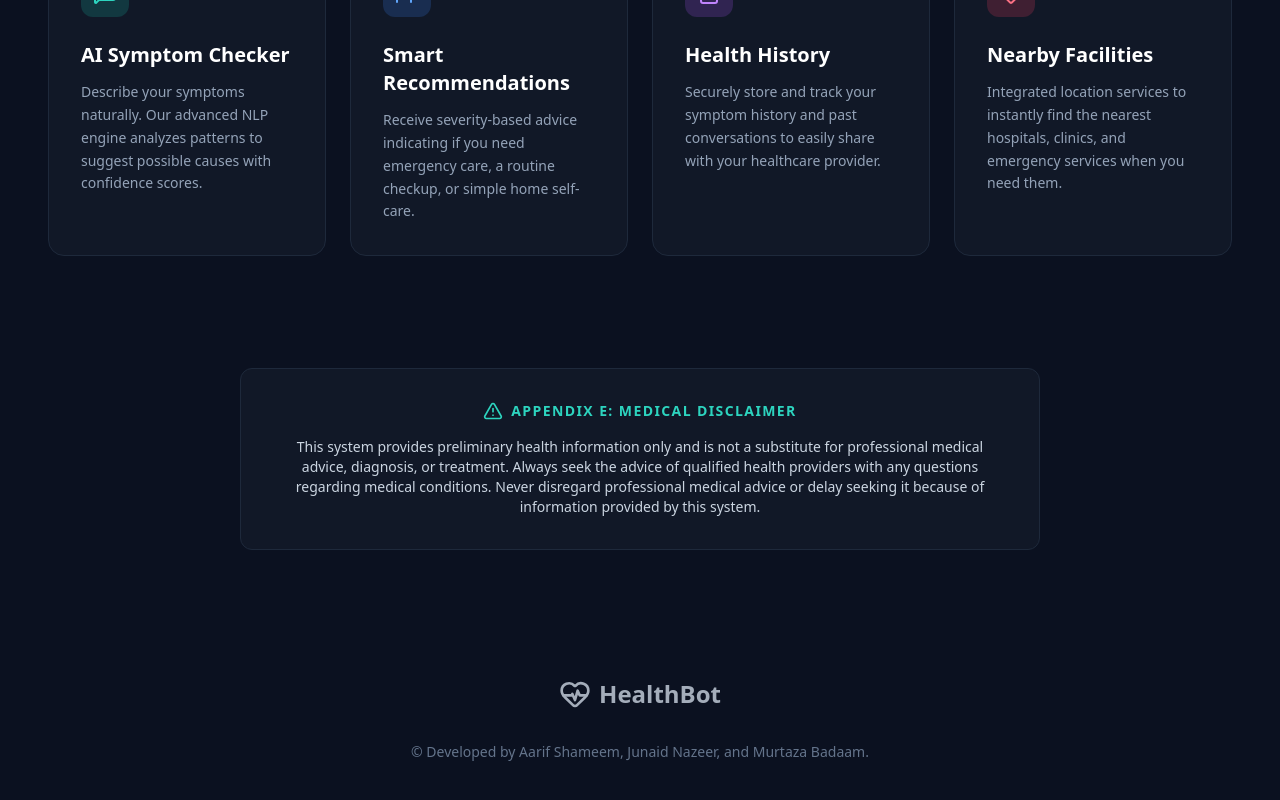
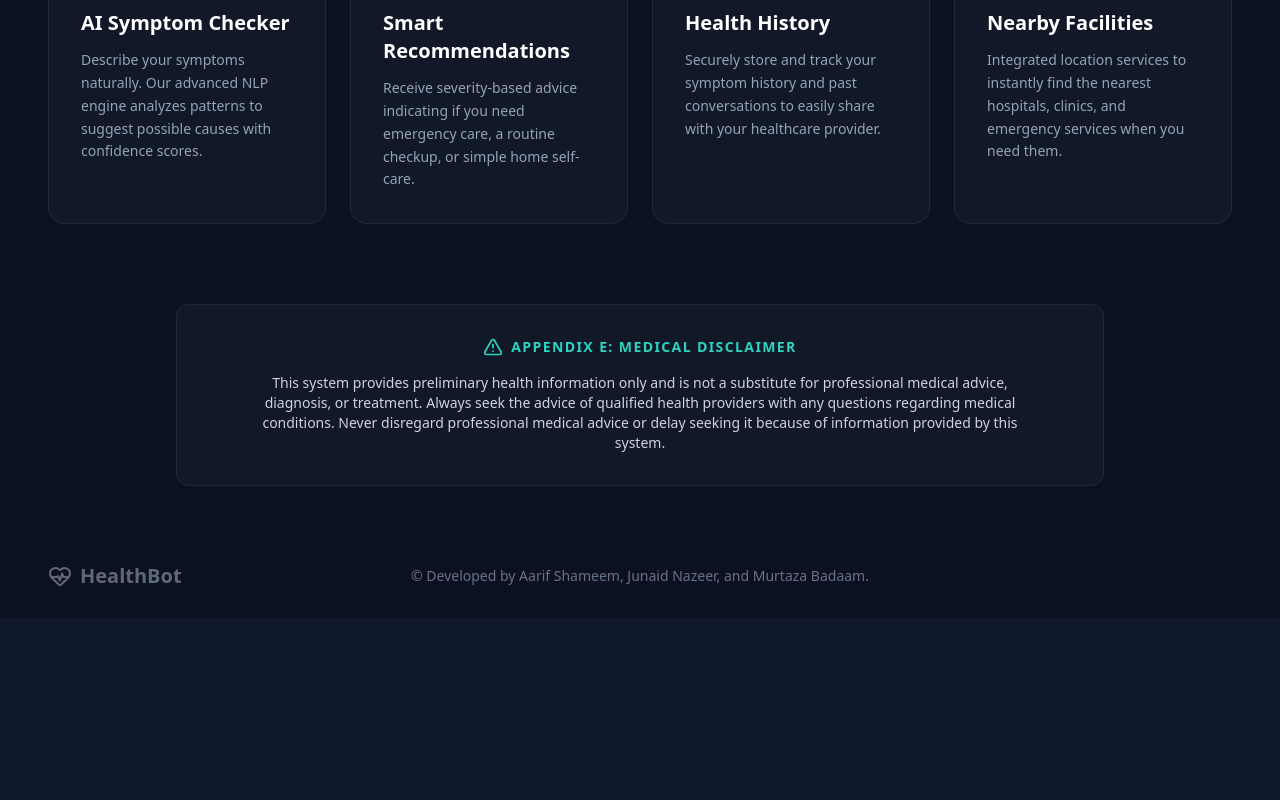
Before and after one commit to junaidnazeer/HealthBot-fullstack, a React (Create React App) app in the folder frontend/: page / in a window 1280 px wide. Shown: the part 1030-1830 px from the top of the page. After the commit the page ends 1648 px from the top, so only its background shows below. Built offline with nearby package versions, Linux system fonts and the light colour scheme.

Commit message:
style: fixed mobile login button, exact photo spacing, and left-aligned footer logo

```diff
--- a/frontend/src/pages/home.js
+++ b/frontend/src/pages/home.js
@@ -50,11 +50,11 @@ export default function Home() {
           </a>
         </div>
 
-        {/* Auth Buttons */}
-        <div className="flex items-center gap-3 sm:gap-6">
+        {/* Auth Buttons - Both visible on mobile now! */}
+        <div className="flex items-center gap-4 lg:gap-6">
           <Link
             to="/login"
-            className="hidden sm:block text-sm font-medium text-slate-300 hover:text-white transition-colors"
+            className="text-xs lg:text-sm font-medium text-slate-300 hover:text-white transition-colors"
           >
             Log In
           </Link>
@@ -130,10 +130,10 @@ export default function Home() {
         </div>
       </main>
 
-      {/* Features Section - Increased padding for massive photo-accurate gap */}
+      {/* Features Section - Exact gap from the photo */}
       <section
         id="features"
-        className="pt-16 pb-20 px-6 lg:pt-24 lg:pb-28 lg:px-12 relative z-20 max-w-[1400px] mx-auto"
+        className="pt-8 pb-16 px-6 lg:pt-16 lg:pb-20 lg:px-12 relative z-20 max-w-[1400px] mx-auto"
       >
         <div className="text-center mb-16 lg:mb-20">
           <h2 className="text-3xl lg:text-4xl font-bold mb-4 text-white">
@@ -201,8 +201,8 @@ export default function Home() {
         </div>
       </section>
 
-      {/* Medical Disclaimer Box - Restored exact spacing from photo */}
-      <div className="max-w-4xl mx-auto px-6 lg:px-12 pb-24 lg:pb-32 w-full">
+      {/* Medical Disclaimer Box - Exact spacing from photo */}
+      <div className="max-w-5xl mx-auto px-6 lg:px-12 pb-16 lg:pb-20 w-full">
         <div className="bg-[#111827] border border-slate-800 rounded-xl p-6 lg:p-8 text-center w-full">
           <div className="flex items-center justify-center gap-2 mb-4">
             <AlertTriangle className="h-4 w-4 lg:h-5 lg:w-5 text-teal-400" />
@@ -221,20 +221,22 @@ export default function Home() {
         </div>
       </div>
 
-      {/* Footer - Border removed, margins adjusted for exact photo matching */}
-      <footer className="pb-12 px-6 lg:px-12 flex flex-col items-center justify-center w-full">
-        {/* Logo at the top */}
-        <div className="flex items-center gap-2 opacity-80 mb-6 lg:mb-8">
-          <HeartPulse className="h-6 w-6 lg:h-8 lg:w-8 text-slate-300" />
-          <span className="text-xl lg:text-2xl font-bold text-slate-300">
+      {/* Footer - Logo on Left, Copyright Centered, exact photo layout */}
+      <footer className="pb-8 px-6 lg:px-12 flex flex-col md:flex-row items-center justify-between w-full max-w-[1400px] mx-auto relative">
+        {/* Logo at the far left on desktop, stacked on mobile */}
+        <div className="flex items-center gap-2 opacity-60 mb-4 md:mb-0 md:absolute md:left-6 lg:left-12">
+          <HeartPulse className="h-5 w-5 lg:h-6 lg:w-6 text-slate-400" />
+          <span className="text-lg lg:text-xl font-bold text-slate-400">
             HealthBot
           </span>
         </div>
 
-        {/* Copyright text at the bottom */}
-        <p className="text-slate-500 text-xs lg:text-sm font-medium text-center leading-relaxed">
-          © Developed by Aarif Shameem, Junaid Nazeer, and Murtaza Badaam.
-        </p>
+        {/* Copyright text perfectly centered */}
+        <div className="w-full text-center">
+          <p className="text-slate-500 text-xs lg:text-sm font-medium leading-relaxed">
+            © Developed by Aarif Shameem, Junaid Nazeer, and Murtaza Badaam.
+          </p>
+        </div>
       </footer>
     </div>
   );
```
